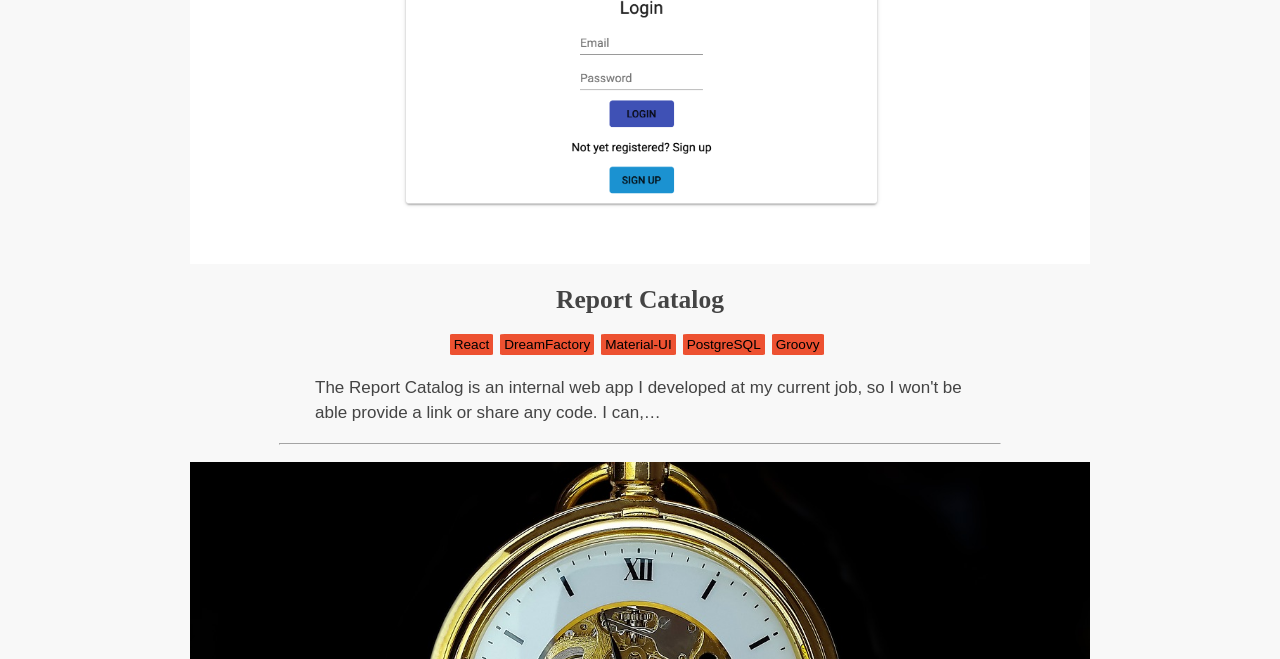
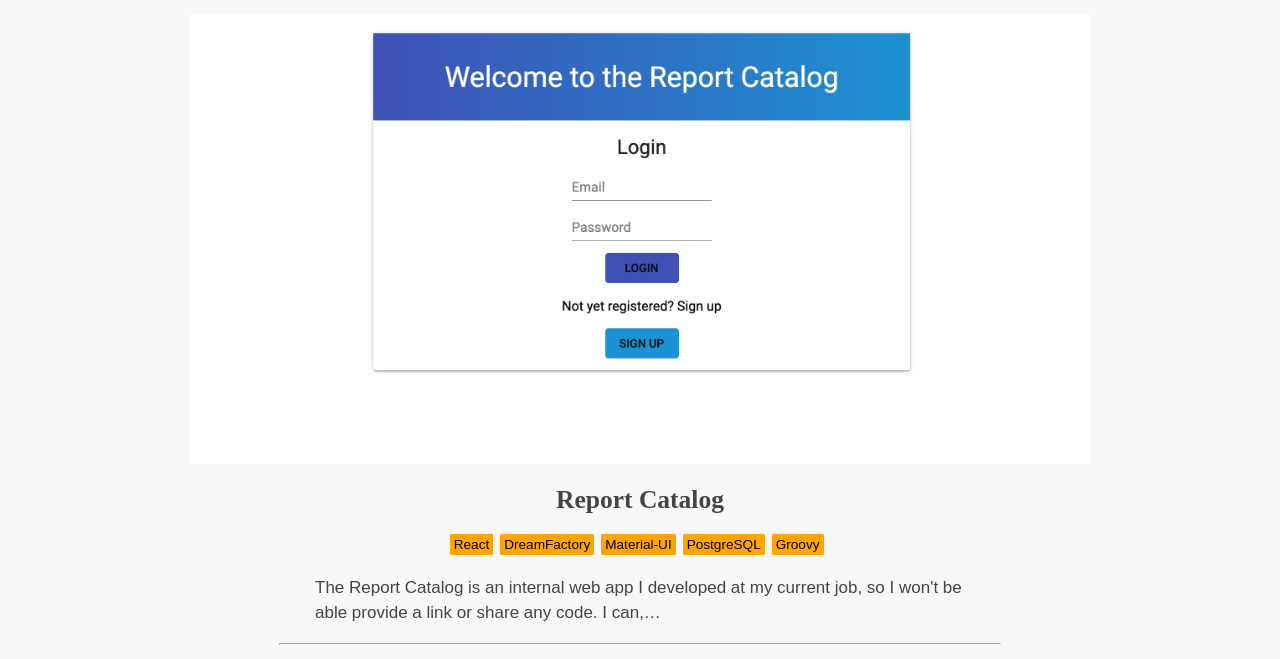
Before and after one commit to GeorgeGeeslin/portfolio, a Gatsby site: page /projects in a window 1280 px wide. Shown: the part 854-1513 px from the top of the page. Built offline with nearby package versions, Linux system fonts and the light colour scheme; Gatsby itself is replaced by a stand-in of ours.

Commit message:
changed settings for project images, changed anchor tag color

```diff
--- a/content/projects/react-autosearchbar/index.md
+++ b/content/projects/react-autosearchbar/index.md
@@ -8,10 +8,10 @@ github: "https://github.com/GeorgeGeeslin/react-autosearchbar"
 launch: "https://www.npmjs.com/package/react-autosearchbar"
 ---
 
-This is a reusable component I created and published on npm. I needed a searchbar with autocomplete that would match any items containing a given character combination, and bold the matching characters, regardless of where or how many times the characters appear in the item.
+This is a reusable component I created and published on npm. I needed a searchbar with autocomplete that would match any items containing a given character combination, and bold the matching characters, regardless of where or how many times the characters appear.
 
 The most popular autocomplete components I could find on npm at the time only matched characters from the begin of the search items, which just wasn't going to cut it for my purposes.
 
 This component is super easy to use and implement and has all the typical features you'd expected like selecting items by clicking or using arrow keys. It has several optional props for customization and it's only peer dependency is styled-components.
 
-Here's a super simple [example](https://codesandbox.io/embed/react-autosearchbar-46z17) so you can see just how easy it is to get the component working in your own projects.
+Here's a simple [example](https://codesandbox.io/embed/react-autosearchbar-46z17) so you can see the search bar in action.
--- a/src/pages/projects.js
+++ b/src/pages/projects.js
@@ -25,15 +25,12 @@ class Projects extends React.Component {
                   <div className="blog-preview-item" key={node.fields.slug}>
                     <hr />
                     <Link to={"projects" + node.fields.slug}>
-                      <div
-                        style={{ display: "flex", justifyContent: "center" }}
-                      >
-                        <Img
-                          fixed={
-                            node.frontmatter.coverImage.childImageSharp.fixed
-                          }
-                        />
-                      </div>
+                      <Img
+                        fluid={
+                          node.frontmatter.coverImage.childImageSharp.fluid
+                        }
+                      />
+
                       <h2>{title}</h2>
                       {tags && (
                         <ul className="tags">
@@ -101,8 +98,8 @@ export const pageQuery = graphql`
             launch
             coverImage {
               childImageSharp {
-                fixed(width: 900, height: 350) {
-                  ...GatsbyImageSharpFixed
+                fluid(maxWidth: 600, maxHeight: 300) {
+                  ...GatsbyImageSharpFluid
                 }
               }
             }
--- a/src/styles/layout.scss
+++ b/src/styles/layout.scss
@@ -91,6 +91,13 @@ hr {
 ul {
   padding-inline-start: 0px;
   list-style-type: none;
+}
+
+a {
+  color: $red;
+  &:visited {
+    color: $red;
+  }
 }
 
 #hero {
@@ -825,7 +832,8 @@ blockquote p {
       border-radius: 5%;
       text-align: center;
       white-space: nowrap;
-      background-color: #ed5131;
+      //background-color: #ed5131;
+      background-color: orange;
       font-family: futura, avenir, sans-serif;
     }
   }
```
